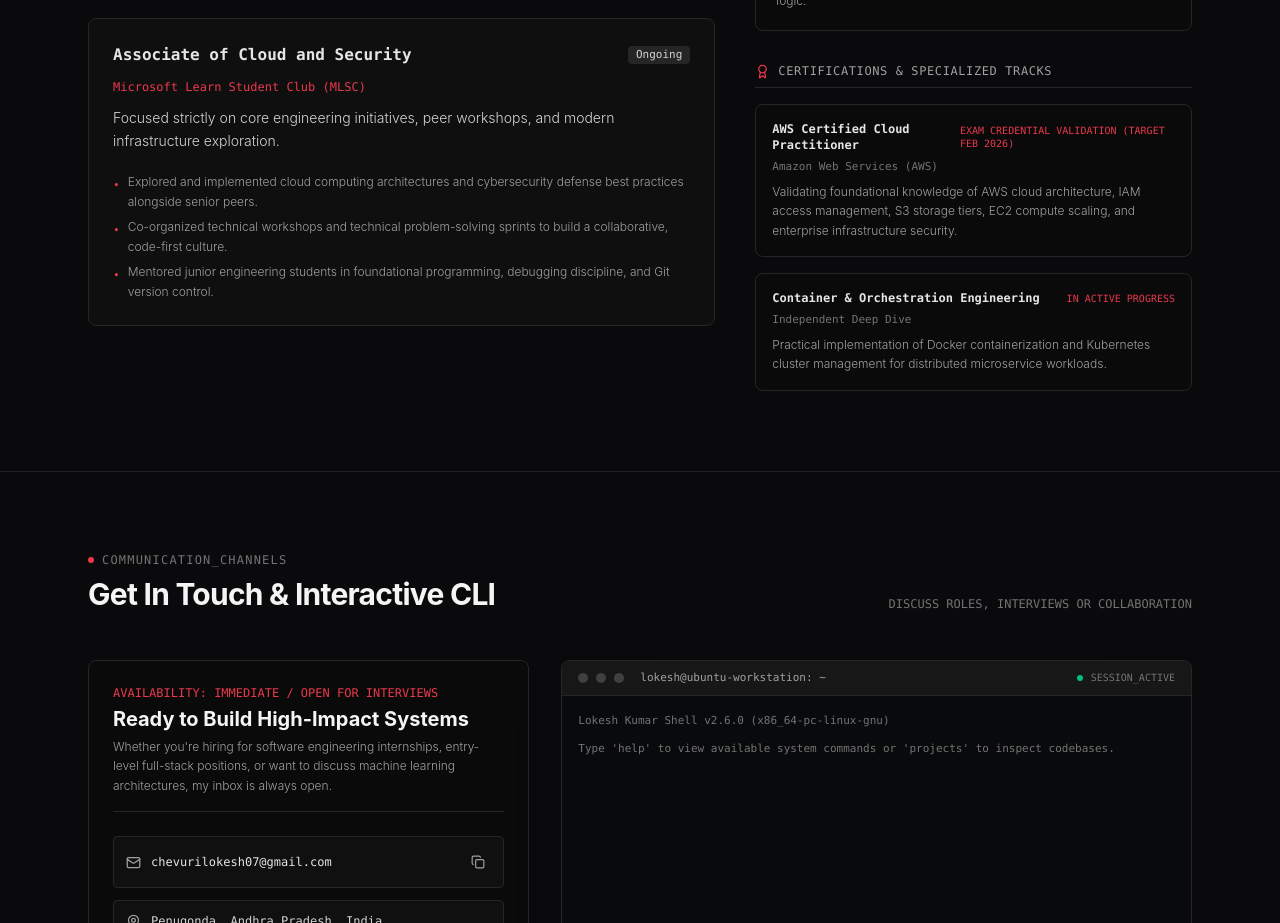
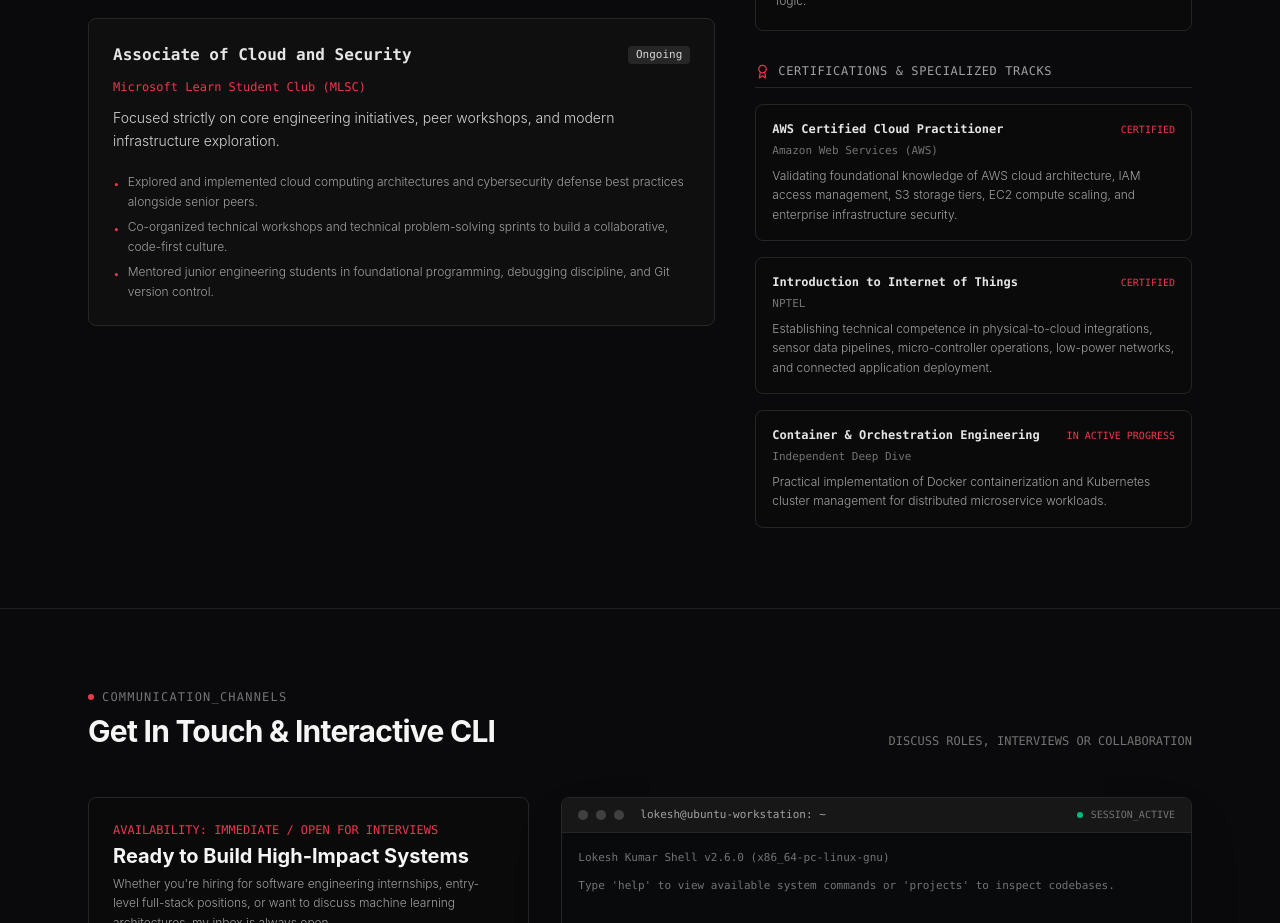
Before and after one commit to lokeshchevuri/portfolio, a React (Vite) app: page / in a window 1280 px wide. Shown: the part 5940-6863 px from the top of the page. Built offline with nearby package versions, Linux system fonts and the light colour scheme.

Commit message:
added nptel

```diff
--- a/src/data/portfolioData.js
+++ b/src/data/portfolioData.js
@@ -222,8 +222,14 @@ export const portfolioData = {
     {
       title: "AWS Certified Cloud Practitioner",
       issuer: "Amazon Web Services (AWS)",
-      status: "Exam Credential Validation (Target Feb 2026)",
+      status: "Certified",
       summary: "Validating foundational knowledge of AWS cloud architecture, IAM access management, S3 storage tiers, EC2 compute scaling, and enterprise infrastructure security."
+    },
+    {
+      title:"Introduction to Internet of Things",
+      issuer:"NPTEL",
+      status:"Certified",
+      summary:"Establishing technical competence in physical-to-cloud integrations, sensor data pipelines, micro-controller operations, low-power networks, and connected application deployment."
     },
     {
       title: "Container & Orchestration Engineering",
```
